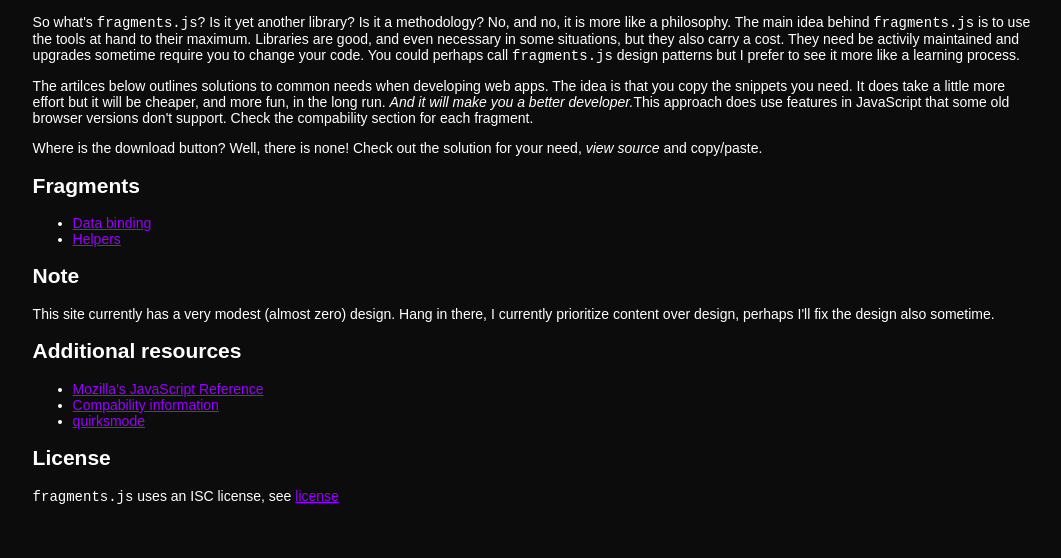
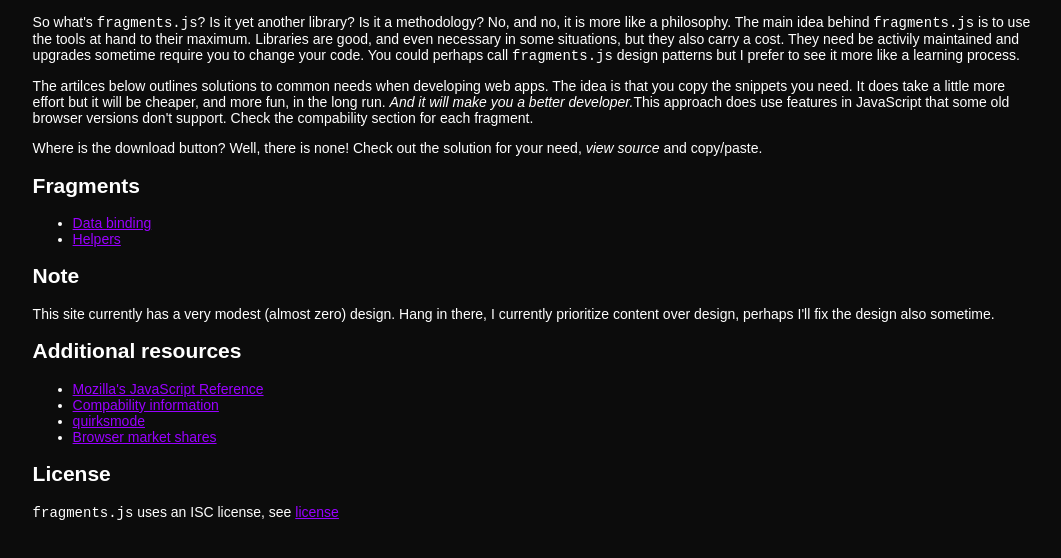
Before and after one commit to fragmentsjs/fragmentsjs.github.io, a plain HTML site: page index.html in a window 1280 px wide. Shown: the part 90-648 px from the top of the page, without its empty margins (105-1166 px from the left). Drawn offline with Linux system fonts and the light colour scheme.

Commit message:
Added resources

```diff
--- a/index.html
+++ b/index.html
@@ -50,7 +50,7 @@
   <li><a href='https://developer.mozilla.org'>Mozilla's JavaScript Reference</a></li>
   <li><a href='http://caniuse.com'>Compability information</a></li>
   <li><a href='http://www.quirksmode.org'>quirksmode</a></li>
-
+  <li><a href='http://gs.statcounter.com'>Browser market shares</a></li>
 </ul>
 
 <h2>License</h2>
```
